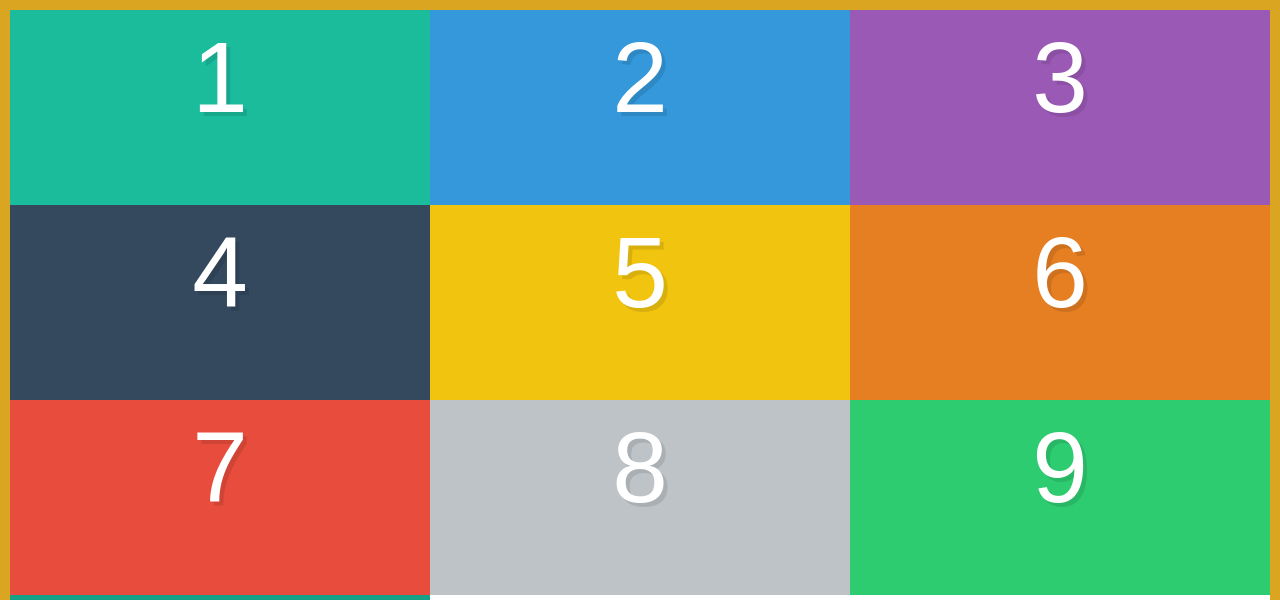
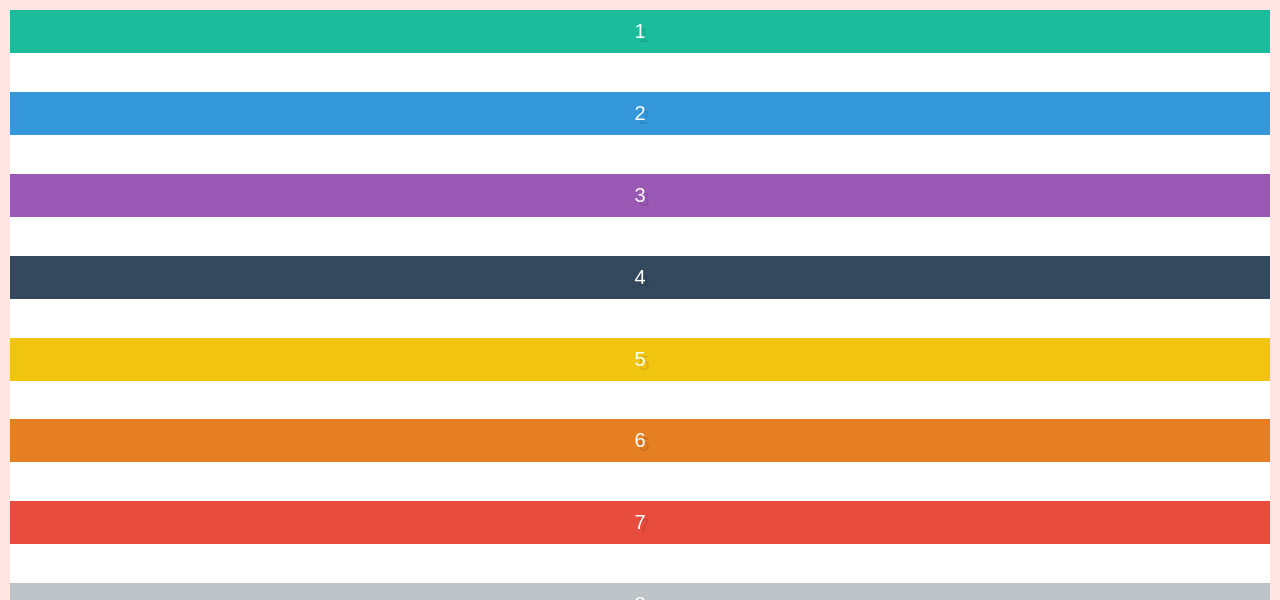
Before and after one commit to glitchedmob/wtf-tut, a plain HTML site: page Intro to flexbox/index.html in a window 1280 px wide. Shown: the top 600 px of the page. Drawn offline with Linux system fonts and the light colour scheme.

Commit message:
alignment and centering

```diff
--- a/Intro to flexbox/style.css
+++ b/Intro to flexbox/style.css
@@ -7,7 +7,7 @@ input[type=reset],input[type=submit]{-webkit-appearance:button;cursor:pointer;}b
 
 .box {
 	color: white;
-	font-size: 100px;
+	font-size: 20px;
 	text-align: center;
 	text-shadow: 4px 4px 0 rgba(0, 0, 0, 0.1);
 	padding: 10px;
@@ -26,12 +26,8 @@ input[type=reset],input[type=submit]{-webkit-appearance:button;cursor:pointer;}b
 
 .container {
 	display: flex;
-	border: 10px solid goldenrod;
-	height: 100vh;
-	flex-wrap: wrap;
+	justify-content: space-between;
+	border: 10px solid mistyrose;
+	flex-direction: column;
+	min-height: 100vh;
 }
-
-.box {
-	width: 33.3333333%;
-	padding: 10px;
-}
```
